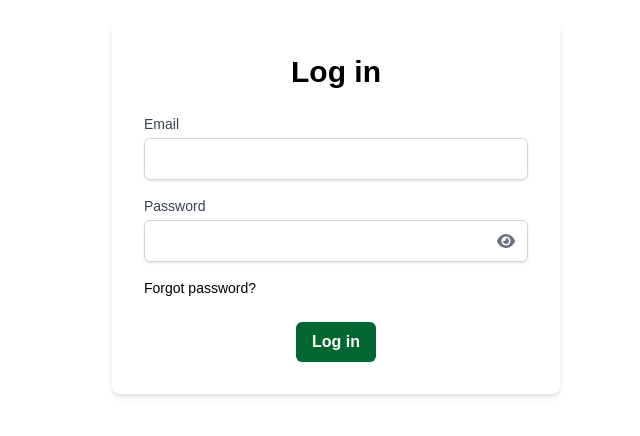
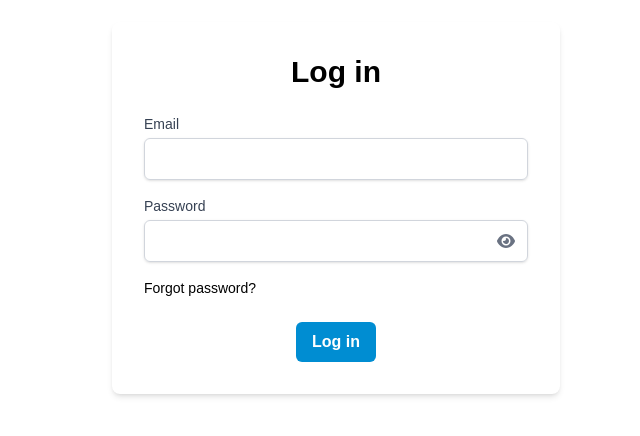
Before and after one commit to MartinLapsansky/ksc-configurator, a Next.js app: page /auth/signin in a window 1280 px wide. Shown: the part 192-628 px from the top of the page, without its empty margins (304-944 px from the left). Built offline with nearby package versions, Linux system fonts and the light colour scheme.

Commit message:
[fix:] change the log in button background

```diff
--- a/src/app/auth/signin/SignInForm.tsx
+++ b/src/app/auth/signin/SignInForm.tsx
@@ -102,7 +102,7 @@ export default function SignInForm() {
                         <button
                             type="submit"
                             disabled={isLoading}
-                            className="inline-flex cursor-pointer items-center justify-center gap-2 rounded-md bg-green-800 px-4 py-2 font-semibold text-white transition-colors hover:bg-green-700 disabled:cursor-not-allowed disabled:opacity-60"
+                            className="inline-flex cursor-pointer items-center justify-center gap-2 rounded-md bg-[#008DD2] px-4 py-2 font-semibold text-white transition-colors hover:bg-green-700 disabled:cursor-not-allowed disabled:opacity-60"
                         >
                             {isLoading && (
                                 <span
```
